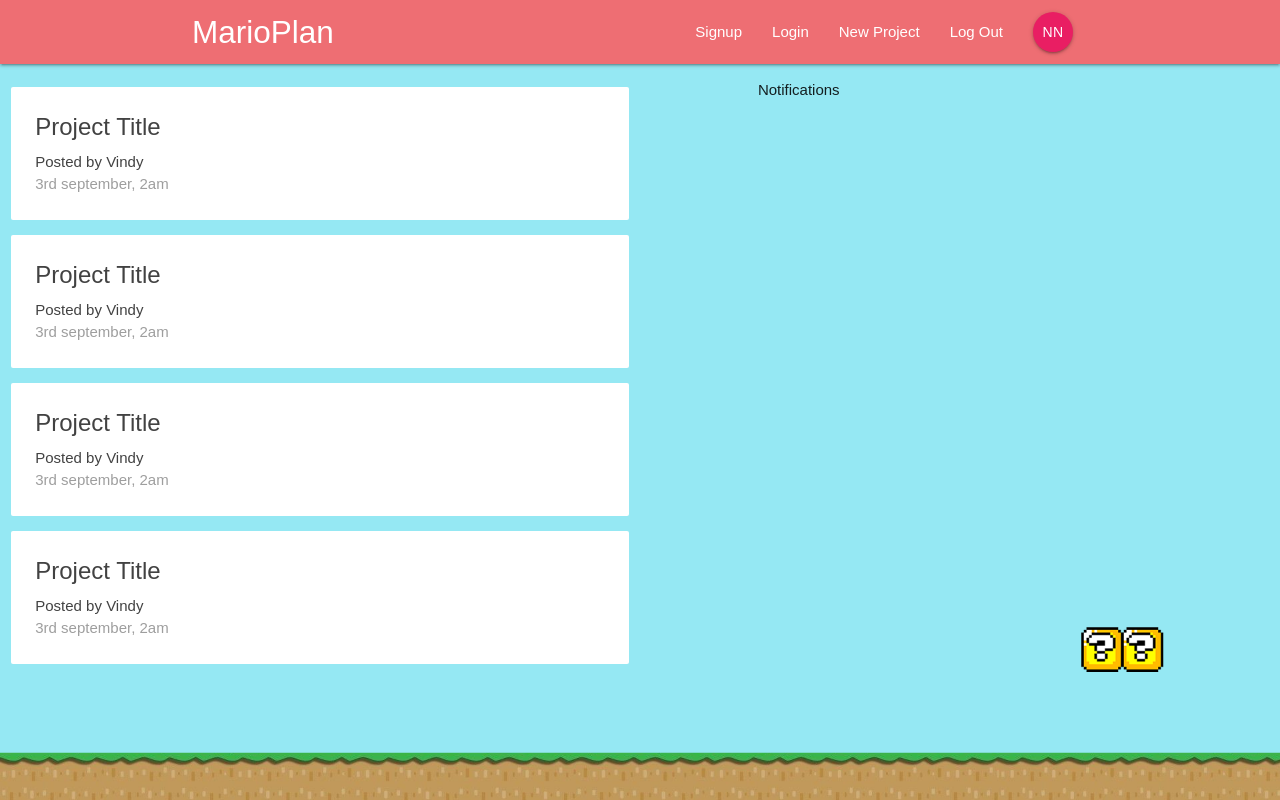
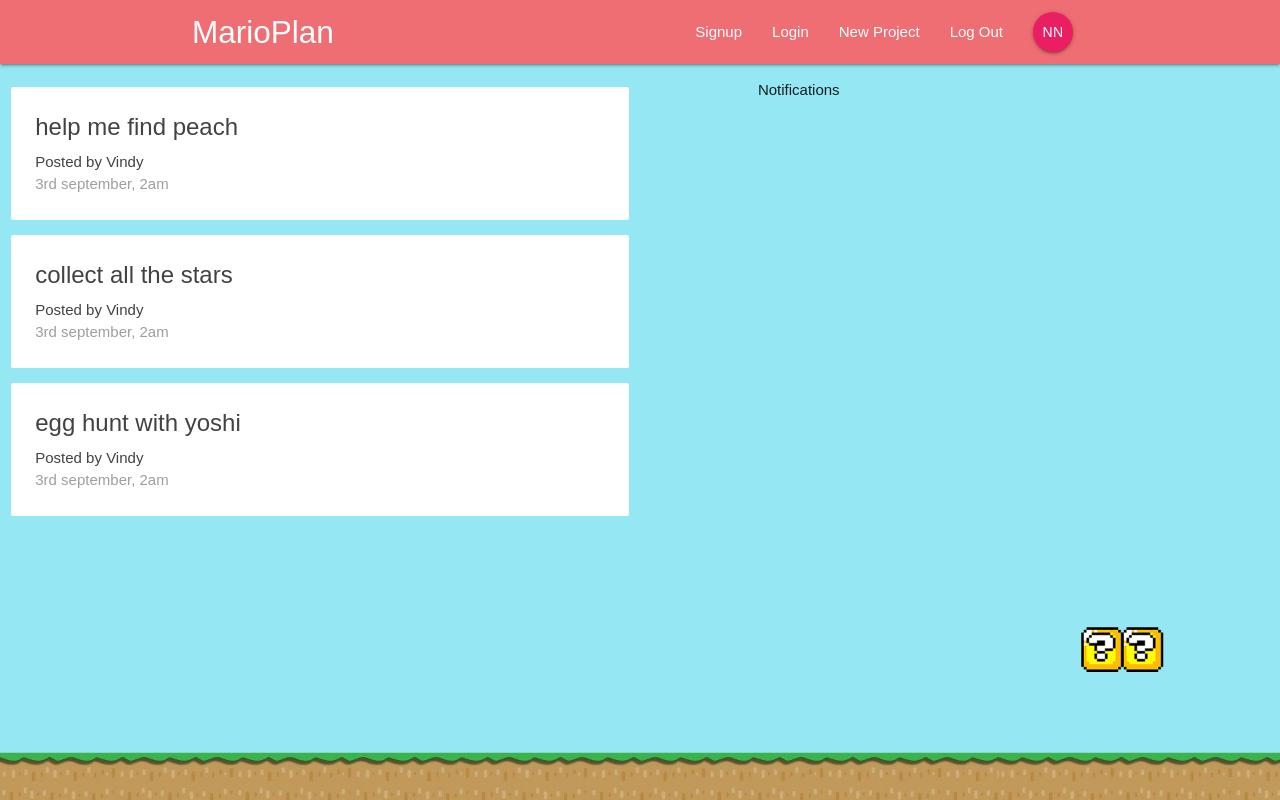
Before and after one commit to vindyelficha/react-redux-app, a React (Create React App) app: page / in a window 1280 px wide. Built offline with nearby package versions, Linux system fonts and the light colour scheme.

Commit message:
mencoba dummy data dengan redux

```diff
--- a/package.json
+++ b/package.json
@@ -8,8 +8,10 @@
     "@testing-library/user-event": "^12.8.3",
     "react": "^17.0.2",
     "react-dom": "^17.0.2",
+    "react-redux": "^7.2.4",
     "react-router-dom": "^5.2.0",
     "react-scripts": "^2.1.8",
+    "redux": "^4.1.0",
     "web-vitals": "^1.1.2"
   },
   "scripts": {
--- a/src/components/dashboard/Dashboard.js
+++ b/src/components/dashboard/Dashboard.js
@@ -1,14 +1,17 @@
 import React , {Component} from 'react';
 import Notifications from './Notifications';
 import ProjectList from '../projects/ProjectList';
+import {connect} from 'react-redux';
 
 class Dashboard extends Component{
     render(){
+        // console.log(this.props)
+        const {projects} = this.props;
         return(
             <div className="dashboard-container">
                 <div className="row">
                     <div className ="col s12 m6">
-                        <ProjectList />
+                        <ProjectList projects={projects} />
                     </div>
                     <div className ="col s12 m5 offset-m1">
                         <Notifications />
@@ -19,4 +22,10 @@
     }
 }
 
-export default Dashboard;
+const mapStateToProps = (state) => {
+    return {
+        projects: state.project.projects
+    }
+}
+
+export default connect(mapStateToProps)(Dashboard);
--- a/src/components/projects/ProjectList.js
+++ b/src/components/projects/ProjectList.js
@@ -1,13 +1,14 @@
 import React from 'react';
 import ProjectSummary from './ProjectSummary';
 
-const ProjectList = () =>{
+const ProjectList = ({projects}) =>{
     return(
         <div className="project-list section">
-            <ProjectSummary />
-            <ProjectSummary />
-            <ProjectSummary />
-            <ProjectSummary />
+            {projects && projects.map(project => {
+                return(
+                    <ProjectSummary project={project} key={project.id}/>
+                )
+            })}
         </div>
     )
 }
--- a/src/components/projects/ProjectSummary.js
+++ b/src/components/projects/ProjectSummary.js
@@ -1,10 +1,10 @@
 import React from 'react';
 
-const ProjectSummary = () =>{
+const ProjectSummary = ({project}) =>{
     return(
     <div className="card z-depth-0 project-summary">
         <div className="card-content grey-text text-darken-3">
-            <span className="card-title">Project Title</span>
+            <span className="card-title">{project.title}</span>
             <p>Posted by Vindy</p>
             <p className = "grey-text">3rd september, 2am</p>
         </div>
--- a/src/index.js
+++ b/src/index.js
@@ -3,10 +3,18 @@
 import './index.css';
 import App from './App';
 import reportWebVitals from './reportWebVitals';
+import { createStore } from 'redux';
+import rootReducer from './store/reducers/rootReducer'
+import {Provider} from 'react-redux'
+
+//harus pass route reducer ke fungsi createStore sehingga dapat menyambungkan reducer dengan store
+const store = createStore(rootReducer);
 
 ReactDOM.render(
   <React.StrictMode>
-    <App />
+    <Provider store={store}>
+      <App />
+    </Provider>
   </React.StrictMode>,
   document.getElementById('root')
 );
--- /dev/null
+++ b/src/store/reducers/authReducer.js
@@ -0,0 +1,7 @@
+const initState = {}
+
+const authReducer = (state = initState,action) => {
+    return state
+}
+
+export default authReducer;
--- /dev/null
+++ b/src/store/reducers/projectReducer.js
@@ -0,0 +1,13 @@
+const initState = {
+    projects:[
+        {id:'1', title:'help me find peach', content:'blah blah blah'},
+        {id:'2', title:'collect all the stars', content:'blah blah blah'},
+        {id:'3', title:'egg hunt with yoshi', content:'blah blah blah'}
+    ]
+}
+
+const projectReducer = (state = initState,action) => {
+    return state
+}
+
+export default projectReducer;
--- /dev/null
+++ b/src/store/reducers/rootReducer.js
@@ -0,0 +1,10 @@
+import authReducer from './authReducer';
+import projectReducer from './projectReducer';
+import { combineReducers } from "redux";
+
+const rootReducer = combineReducers({
+    auth : authReducer,
+    project : projectReducer
+})
+
+export default rootReducer;
```
Also changed, not shown: 1 other file (tests, documents, lock files or other folders).
